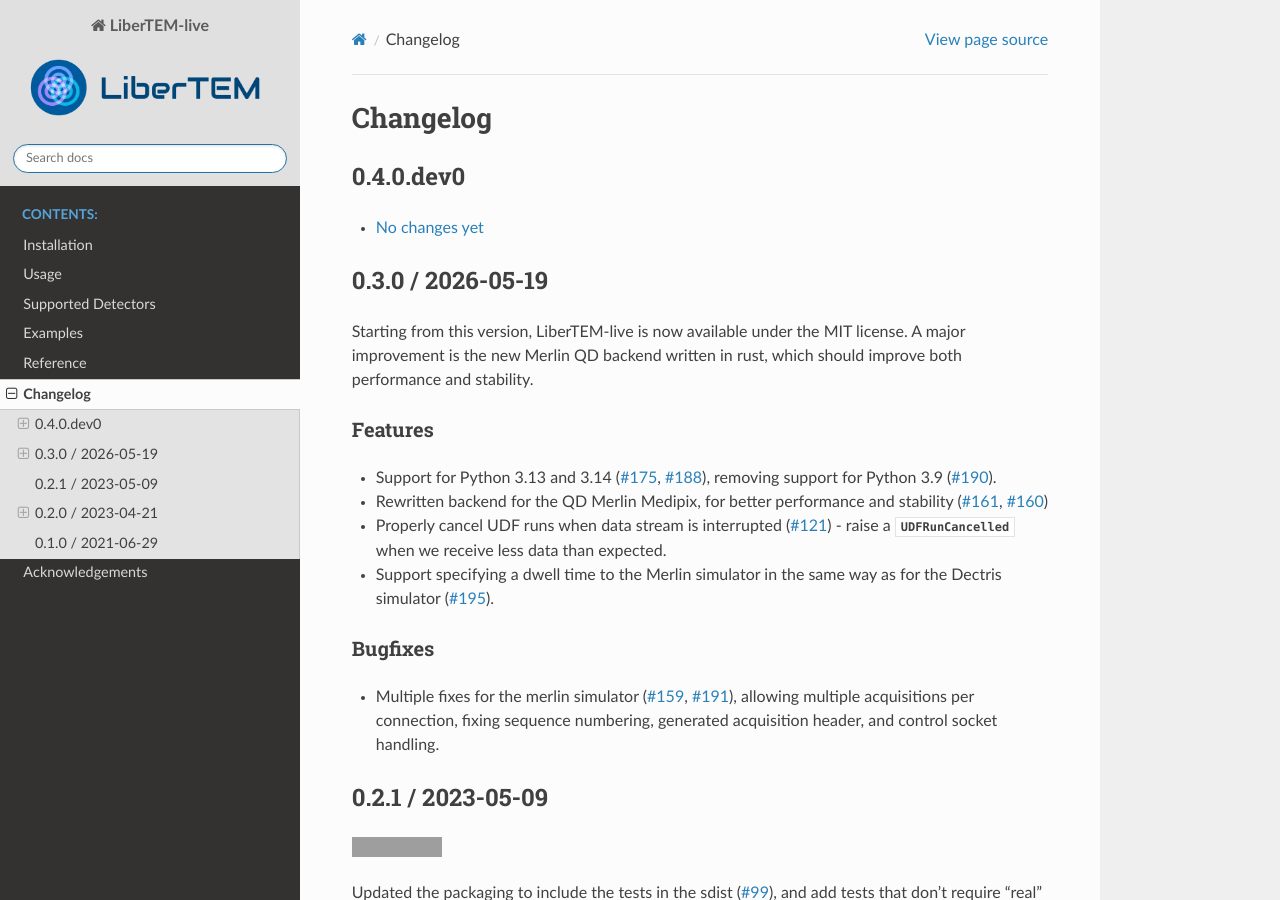
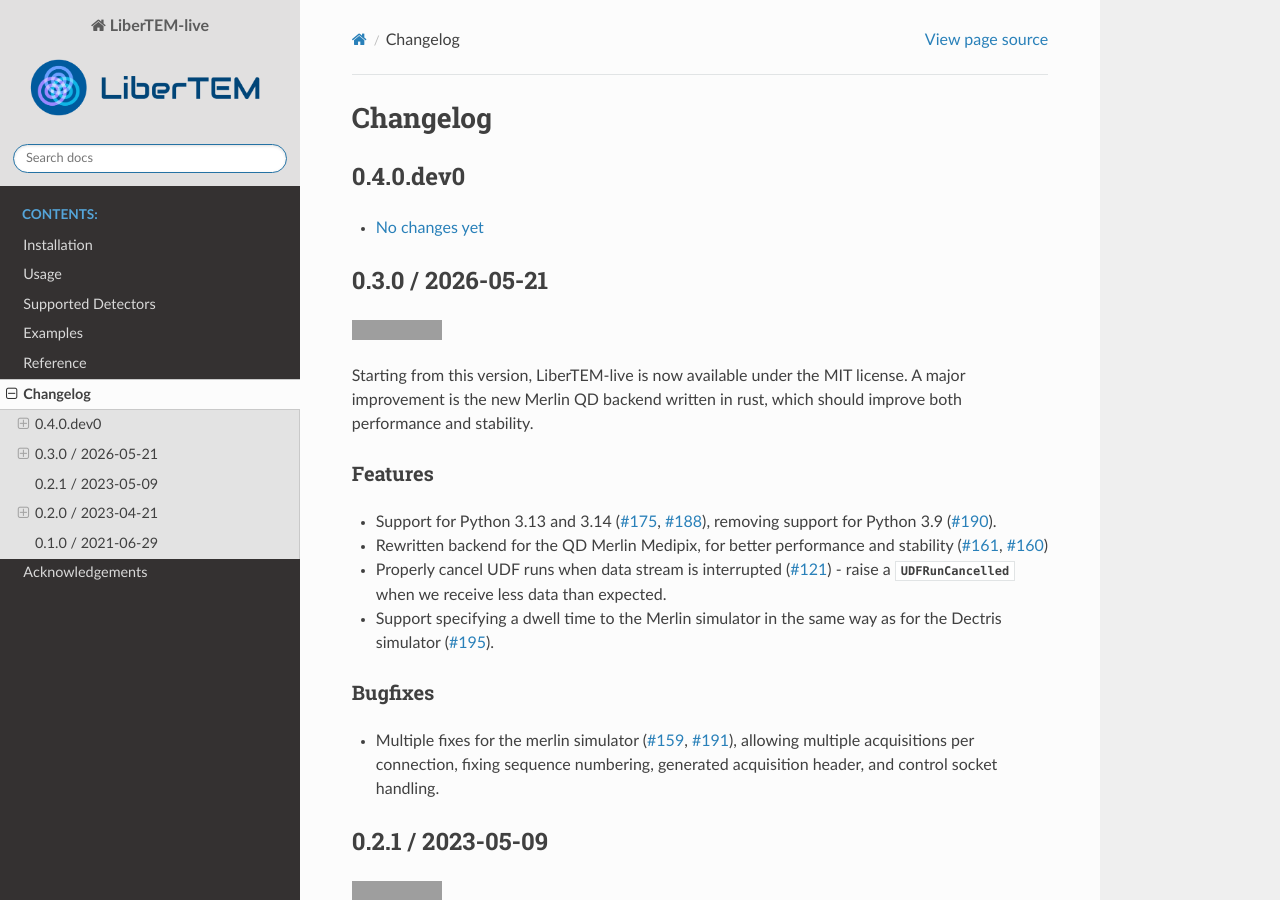
Before and after one commit to LiberTEM/LiberTEM-live, a Sphinx documentation site: the page built from docs/source/changelog.rst, in a window 1280 px wide and 900 px high. Built offline with Sphinx 7.4.7 and the Read the Docs theme 3.1.0, drawn with Linux system fonts in a browser that asks for light colours; pages that are not in the unit, such as notebooks, are missing from menus; grey boxes are pictures that could not be loaded.

```diff
--- a/docs/source/changelog.rst
+++ b/docs/source/changelog.rst
@@ -15,8 +15,11 @@ Changelog
 
 .. _`v0-3-0`:
 
-0.3.0 / 2026-05-19
+0.3.0 / 2026-05-21
 ##################
+
+.. image:: https://zenodo.org/badge/DOI/10.5281/zenodo.20323918.svg
+  :target: https://doi.org/10.5281/zenodo.20323918
 
 Starting from this version, LiberTEM-live is now available under the MIT license.
 A major improvement is the new Merlin QD backend written in rust,
```
